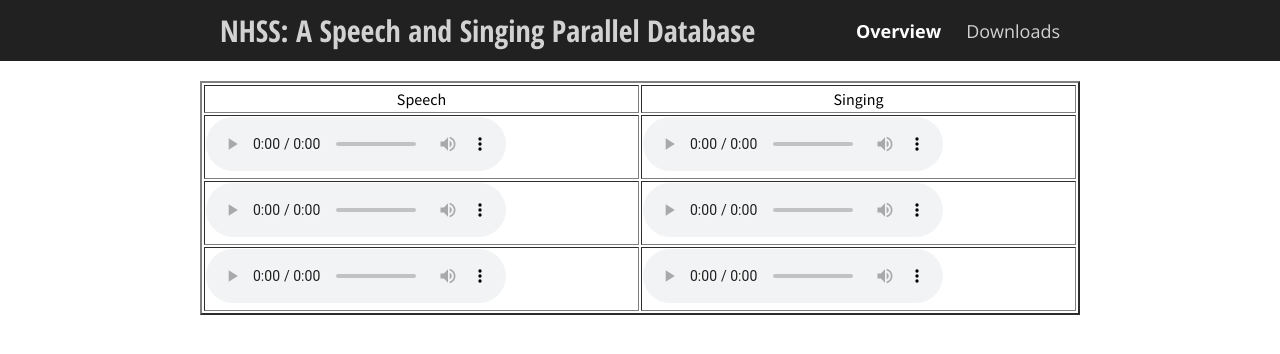
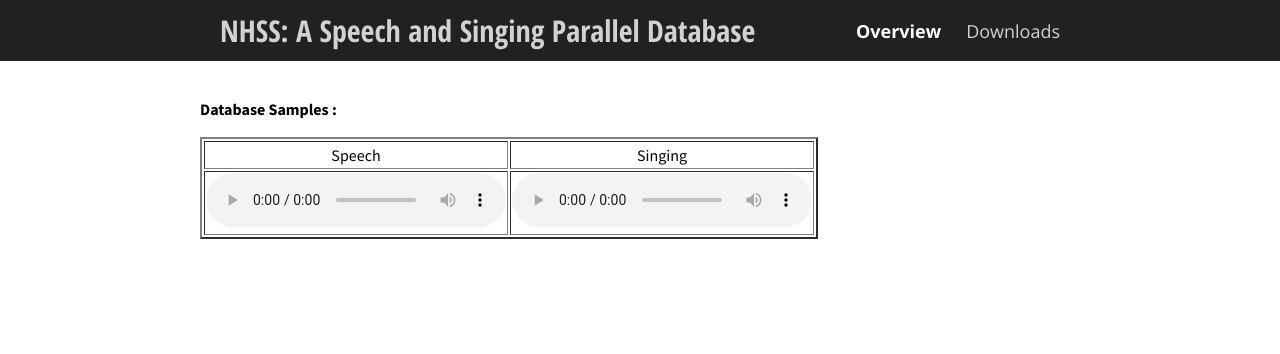
Before and after one commit to bidishasharma/bidishasharma.github.io, a Jekyll site: the page NHSS_Database/download.html, which Jekyll copies as it is, in a window 1280 px wide. Shown: the top 354 px of the page. Built offline with Jekyll 4.4.1, drawn with Linux system fonts in a browser that asks for light colours.

Commit message:
Update download.html

```diff
--- a/NHSS_Database/download.html
+++ b/NHSS_Database/download.html
@@ -27,45 +27,20 @@
     <div class="content">
       <div class="content-table flex-column">
 
-	<table border="2">
+<p><strong>Database Samples :&nbsp;</strong> </p>
+<table style="height: 64px;" border="2" width="611">
 <tbody>
 <tr>
-<td style="text-align: center;">Speech</td>
-<td style="text-align: center;">Singing</td>
+<td style="text-align: center; width: 301.333px;">Speech</td>
+<td style="text-align: center; width: 301.333px;">Singing</td>
 </tr>
 <tr>
-<td><audio controls="controls">
+<td style="width: 301.333px;"><audio controls="controls">
 			  <source src="horse.ogg" type="audio/ogg" />
 			  <source src="horse.mp3" type="audio/mpeg" />
 			Your browser does not support the audio element.
 			</audio></td>
-<td><audio controls="controls">
-			  <source src="horse.ogg" type="audio/ogg" />
-			  <source src="horse.mp3" type="audio/mpeg" />
-			Your browser does not support the audio element.
-			</audio></td>
-</tr>
-
-<tr>
-<td><audio controls="controls">
-			  <source src="horse.ogg" type="audio/ogg" />
-			  <source src="horse.mp3" type="audio/mpeg" />
-			Your browser does not support the audio element.
-			</audio></td>
-<td><audio controls="controls">
-			  <source src="horse.ogg" type="audio/ogg" />
-			  <source src="horse.mp3" type="audio/mpeg" />
-			Your browser does not support the audio element.
-			</audio></td>
-</tr>
-
-<tr>
-<td><audio controls="controls">
-			  <source src="horse.ogg" type="audio/ogg" />
-			  <source src="horse.mp3" type="audio/mpeg" />
-			Your browser does not support the audio element.
-			</audio></td>
-<td><audio controls="controls">
+<td style="width: 301.333px;"><audio controls="controls">
 			  <source src="horse.ogg" type="audio/ogg" />
 			  <source src="horse.mp3" type="audio/mpeg" />
 			Your browser does not support the audio element.
@@ -73,7 +48,6 @@
 </tr>
 </tbody>
 </table>
-<p>&nbsp;</p>
 
 
       </div>
```
